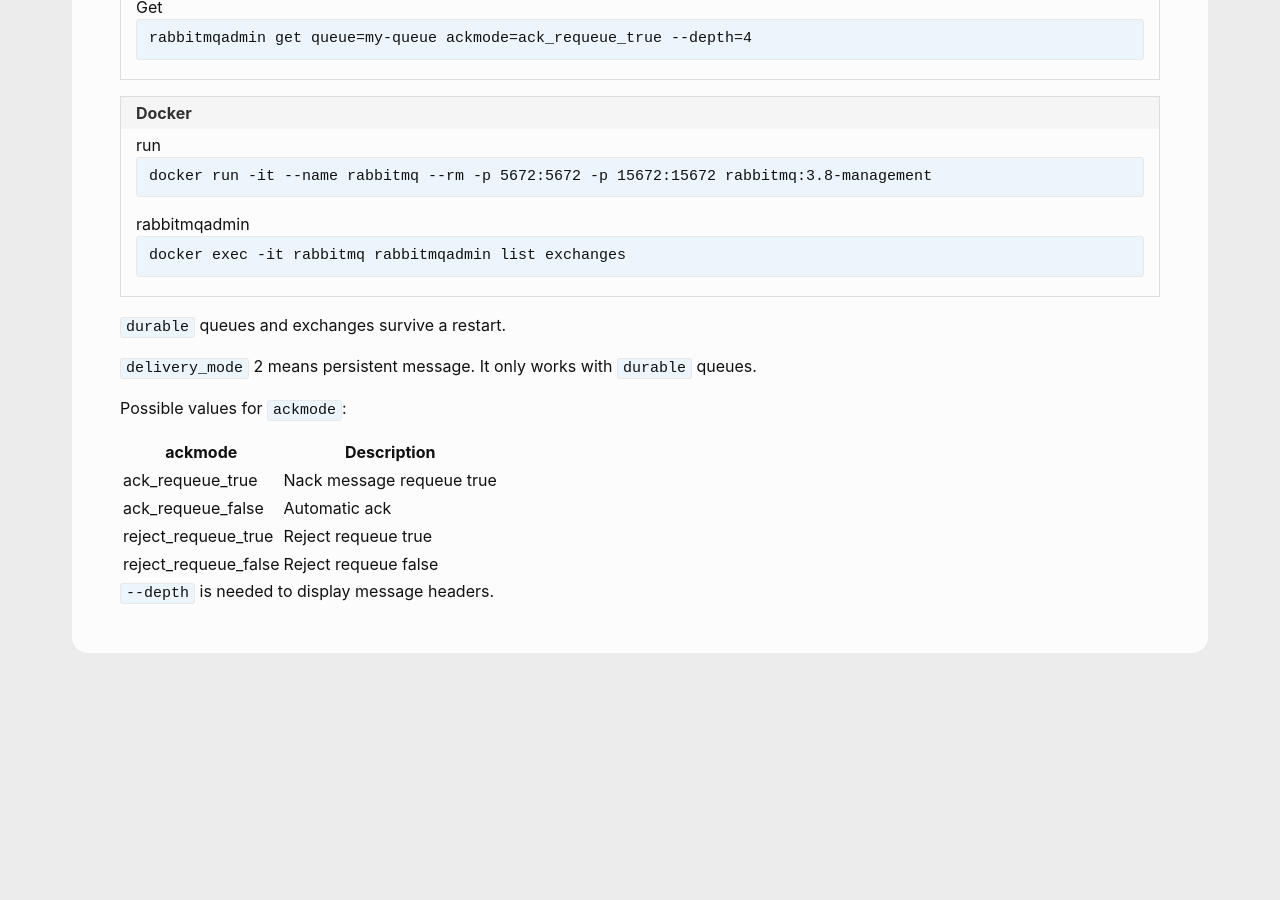
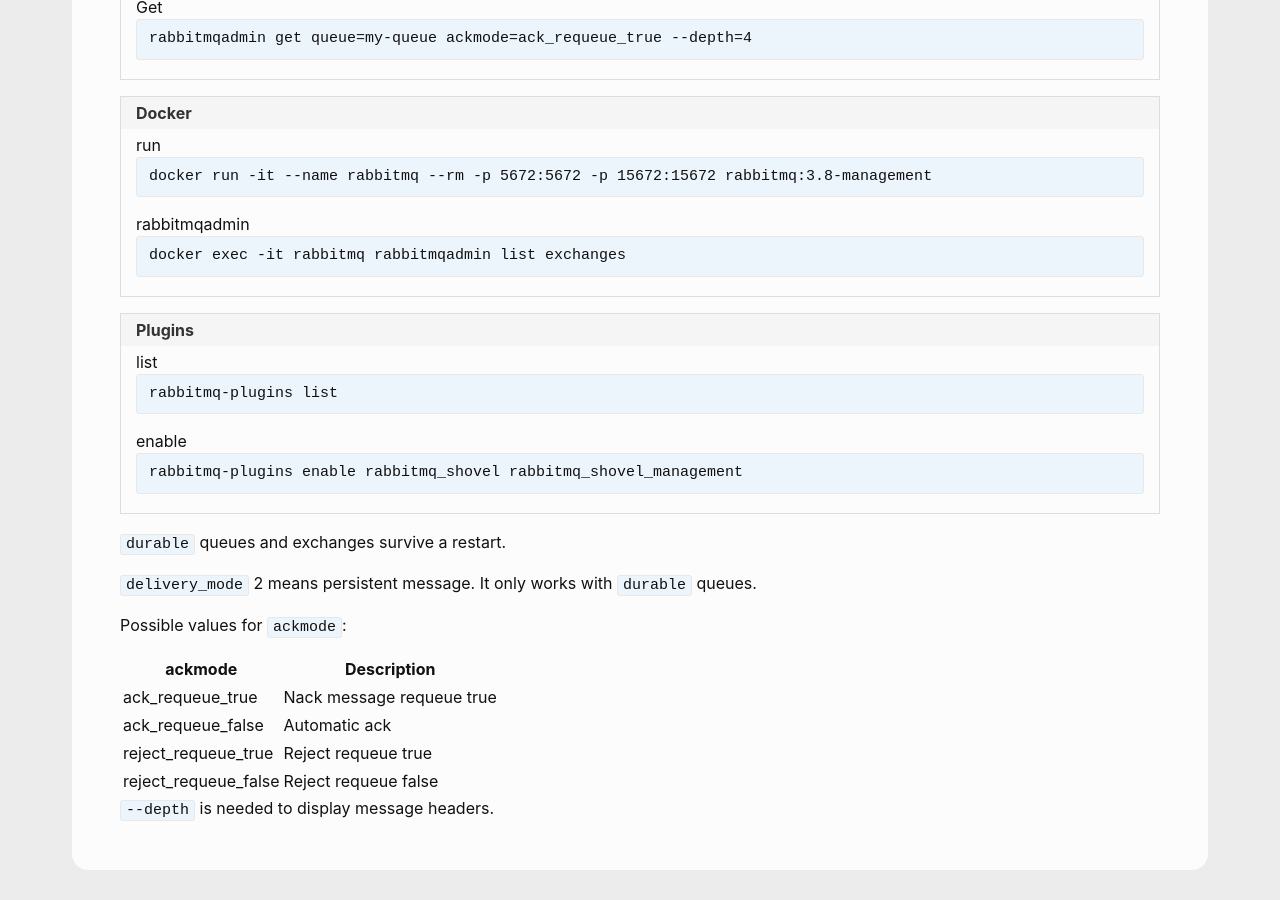
Before and after one commit to andreas-mausch/cheatsheets, a Jekyll site: the page built from _cheatsheets/rabbitmq.md, in a window 1280 px wide and 900 px high, scrolled down 1033 px. Built offline with Jekyll 4.4.1, drawn with Linux system fonts in a browser that asks for light colours; before the commit the page ends 1716 px from its top, so only the background shows below that.

Commit message:
rabbitmq plugins

```diff
--- a/_cheatsheets/rabbitmq.md
+++ b/_cheatsheets/rabbitmq.md
@@ -24,6 +24,10 @@
     commands:
       run: docker run -it --name rabbitmq --rm -p 5672:5672 -p 15672:15672 rabbitmq:3.8-management
       rabbitmqadmin: docker exec -it rabbitmq rabbitmqadmin list exchanges
+  - name: Plugins
+    commands:
+      list: rabbitmq-plugins list
+      enable: rabbitmq-plugins enable rabbitmq_shovel rabbitmq_shovel_management
 ---
 
 `durable` queues and exchanges survive a restart.
```
